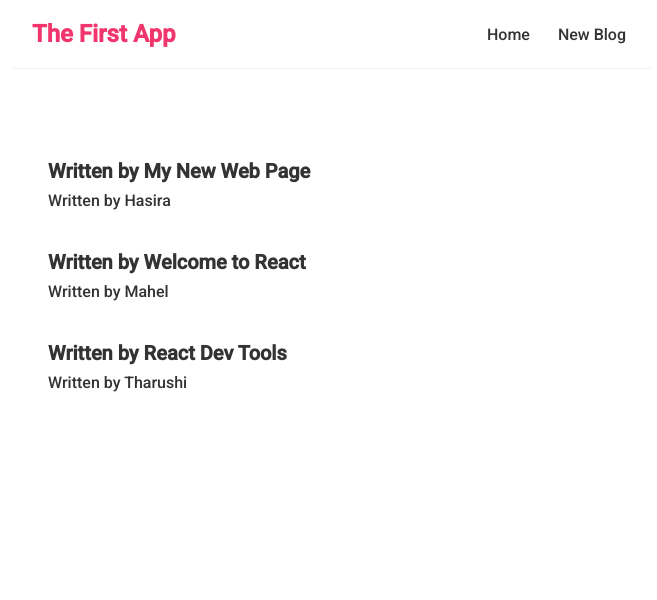
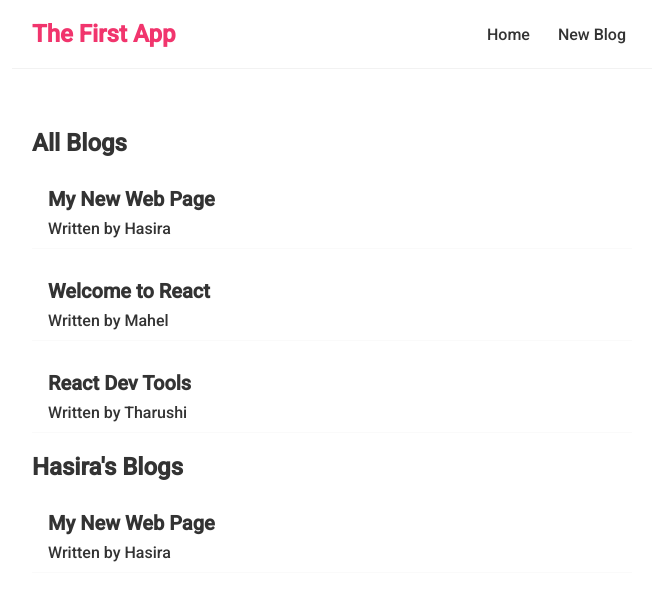
Before and after one commit to hasira09/ReactBasics, a React (Create React App) app in the folder firstapp/: page / in a window 1280 px wide. Shown: the top 600 px of the page, without its empty margins (308-965 px from the left). Built offline with nearby package versions, Linux system fonts and the light colour scheme.

Commit message:
Reusing Components
React Dev Tools, Outputting Lists and Props as well

```diff
--- /dev/null
+++ b/firstapp/src/BlogList.js
@@ -0,0 +1,16 @@
+const BlogList = ({ blogs, title }) => {
+
+    return (
+        <div className="blog-list">
+            <h2>{ title }</h2>
+            {blogs.map((blog) => (
+                <div className="blog-preview" key={blog.id}>
+                    <h2>{ blog.title }</h2>
+                    <p>Written by { blog.author}</p>
+                </div>
+            ))}
+        </div>
+    );
+}
+
+export default BlogList;
--- a/firstapp/src/Home.js
+++ b/firstapp/src/Home.js
@@ -1,22 +1,17 @@
 import { useState } from "react";
+import BlogList from "./BlogList";
 
 const Home = () => {
     const [blogs, setBlogs] = useState([
         { title: 'My New Web Page', body: 'lorem ipsum...', author: 'Hasira', id: 1},
         { title: 'Welcome to React', body: 'lorem ipsum...', author: 'Mahel', id: 2},
         { title: 'React Dev Tools', body: 'lorem ipsum...', author: 'Tharushi', id: 3}
-    ])
+    ]);
+
     return (
-        <div className="Home">
-            <div className="home">
-                {blogs.map((blog) => (
-                    <div className="blog-preview" key={blog.id}>
-                        <h2>Written by { blog.title }</h2>
-                        <p>Written by { blog.author}</p>
-
-                    </div>
-                ))}
-            </div>
+        <div className="home">
+            <BlogList blogs={blogs} title="All Blogs" />
+            <BlogList blogs={blogs.filter((blog) => blog.author === 'Hasira')} title="Hasira's Blogs" />
         </div>
     );
 }
--- a/firstapp/src/index.css
+++ b/firstapp/src/index.css
@@ -45,15 +45,15 @@
 .blog-preview{
   padding: 10px 16px;
   margin: 20px 0;
-  border-bottom: 1px solid #afafafa;
+  border-bottom: 1px solid #fafafa;
 }
 
-.blog-preview: hover {
+.blog-preview:hover {
   box-shadow: 1px 3px 5px rgba(0,0,0,.01);
 }
 
 .blog-preview h2{
   font-size: 20px;
-  color: #0,0,0,00.1;
+  color: 0,0,0,00.1;
   margin-bottom: 8px;
 }
```
